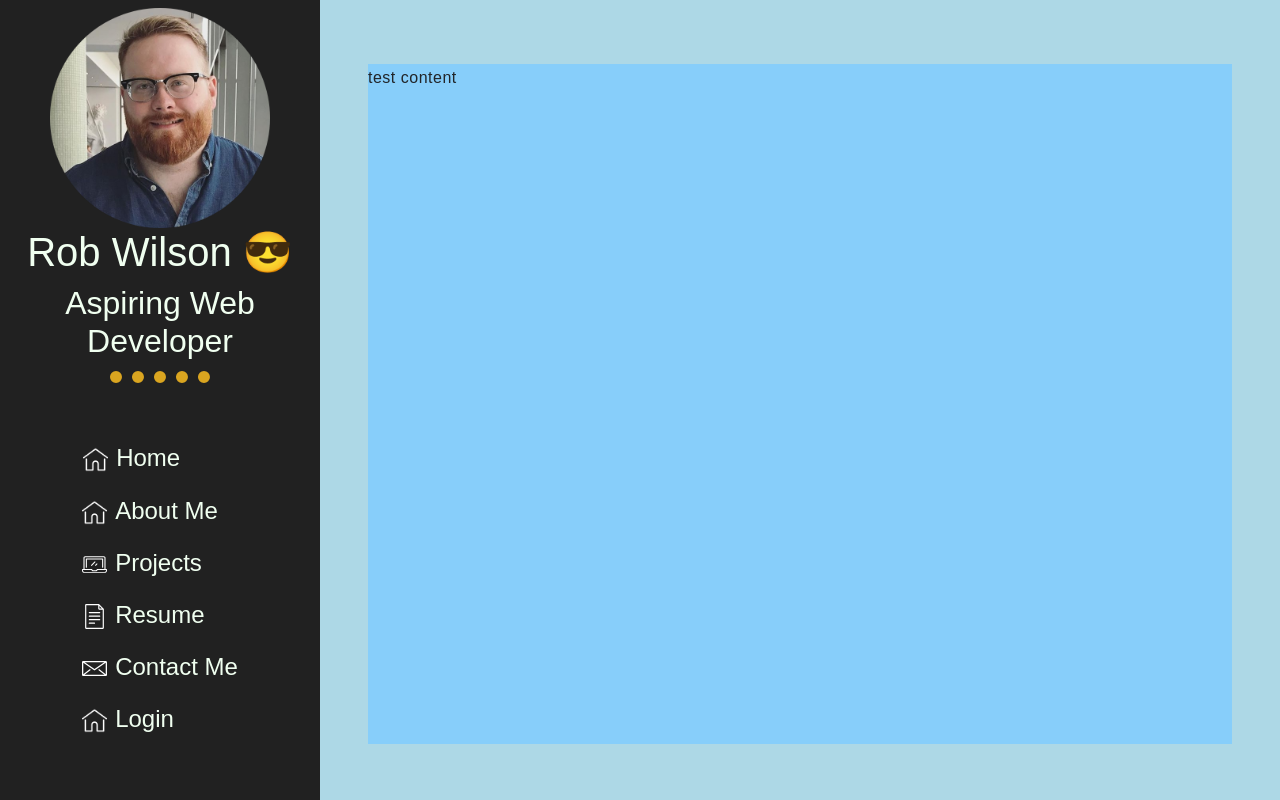
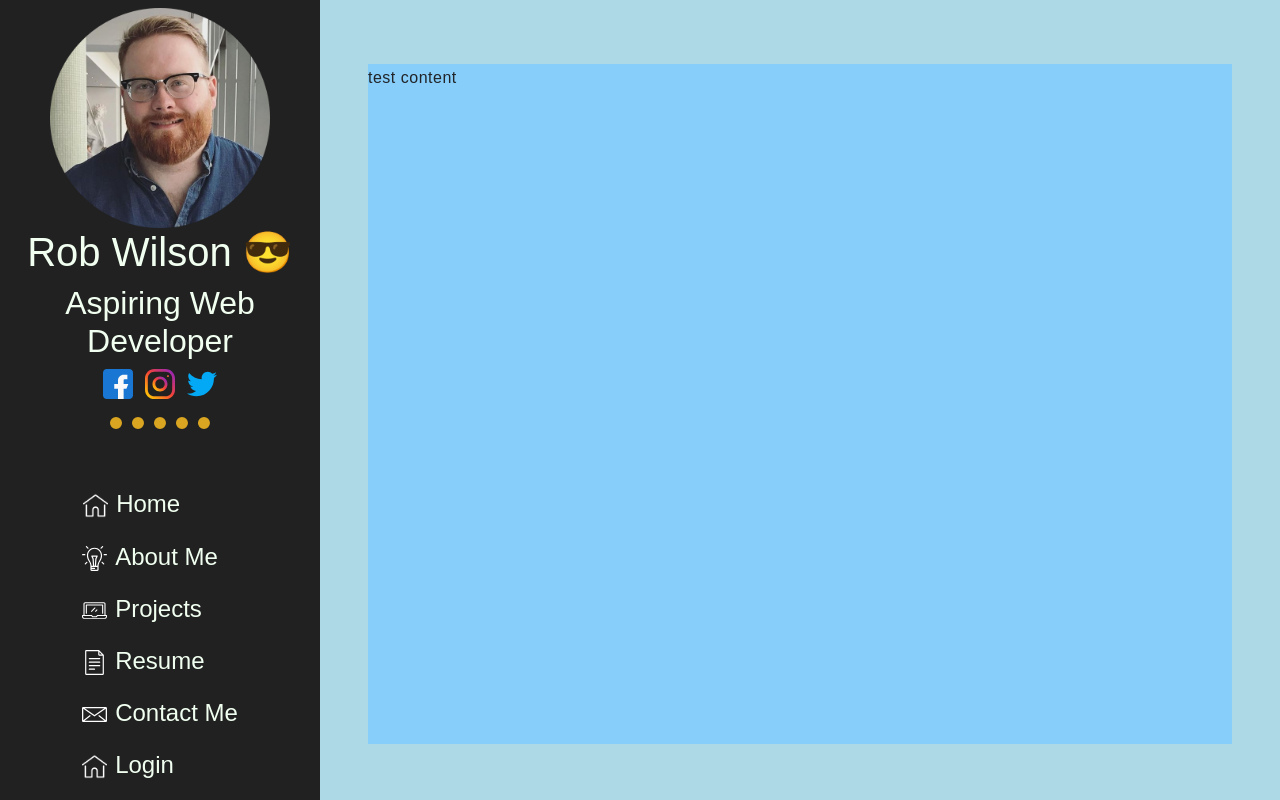
Before and after one commit to rwilson1212/Wilson__Rob--final-project, a React (Create React App) app in the folder fs1010-course-project-example-master/: page / in a window 1280 px wide. Built offline with nearby package versions, Linux system fonts and the light colour scheme.

Commit message:
social media added to nav bar

```diff
--- a/fs1010-course-project-example-master/src/App.css
+++ b/fs1010-course-project-example-master/src/App.css
@@ -46,6 +46,21 @@ html,body,#root, .App {
     font-family:'Montserrat', sans-serif;;
   }
 
+  .socialMediaContainer{
+    padding-bottom: .5rem;
+ }
+
+ .socialMediaLink{    /*social media icons*/
+    margin: 6px;
+ }
+
+
+  .socialMedImage:hover{
+    -webkit-transform: scale(1.3);
+    transform: scale(1.3);
+  }
+
+
   .linksTable{
     margin-top: 2rem;
     margin-left: auto;
@@ -64,8 +79,14 @@ html,body,#root, .App {
 
 
   .navLinks:hover{
-    background-color: grey;
+    background-color: gray;
     }
+
+  .footerContent{
+    padding-top: 9.5rem;
+    font-size: small;
+    color:lightgray;
+  }
 
 
   .containerMain{
--- a/fs1010-course-project-example-master/src/components/shared/Navigation.js
+++ b/fs1010-course-project-example-master/src/components/shared/Navigation.js
@@ -27,6 +27,11 @@ const Navigation = () => {
                 <h1>Rob Wilson 😎</h1>
                 <h2>Aspiring Web Developer</h2>
             </div>
+            <div className="socialMediaContainer">
+                <a className="socialMediaLink" href="https://www.facebook.com/" target="_blank"><img className="socialMedImage" src={fb} alt="Connect on Facebook" width={30} /></a>
+                <a className="socialMediaLink" href="https://www.instagram.com/?hl=en" target="_blank"><img className="socialMedImage" src={ig} alt="Connect on Instagram" width={30} /></a>
+                <a className="socialMediaLink" href="https://twitter.com/?lang=en" target="_blank"><img className="socialMedImage" src={tw} alt="Connect on Twitter" width={30} /></a>
+            </div>
             <hr className="mainHr"></hr>
                     <Nav>
                     <table className="linksTable">
@@ -36,7 +41,7 @@ const Navigation = () => {
                     </NavItem>
                     </tr>
                     <NavItem className="navLinks">
-                        <NavLink style={{color:'honeydew'}} tag={RouteLink} to="/about"><img className="navImg" src={home}></img>About Me</NavLink>
+                        <NavLink style={{color:'honeydew'}} tag={RouteLink} to="/about"><img className="navImg" src={idea}></img>About Me</NavLink>
                     </NavItem>
                     <NavItem className="navLinks">
                         <NavLink style={{color:'honeydew'}} tag={RouteLink} to="/projects"><img className="navImg" src={laptop}></img>Projects</NavLink>
@@ -53,12 +58,14 @@ const Navigation = () => {
                     </table>
                 </Nav>
 
-
+                <footer className="footerContent">Copyright &copy; 2021 Rob Wilson </footer>
         </Navbar>
 
 
       </nav>
+
     </header>
+
   );
 
 }
```
